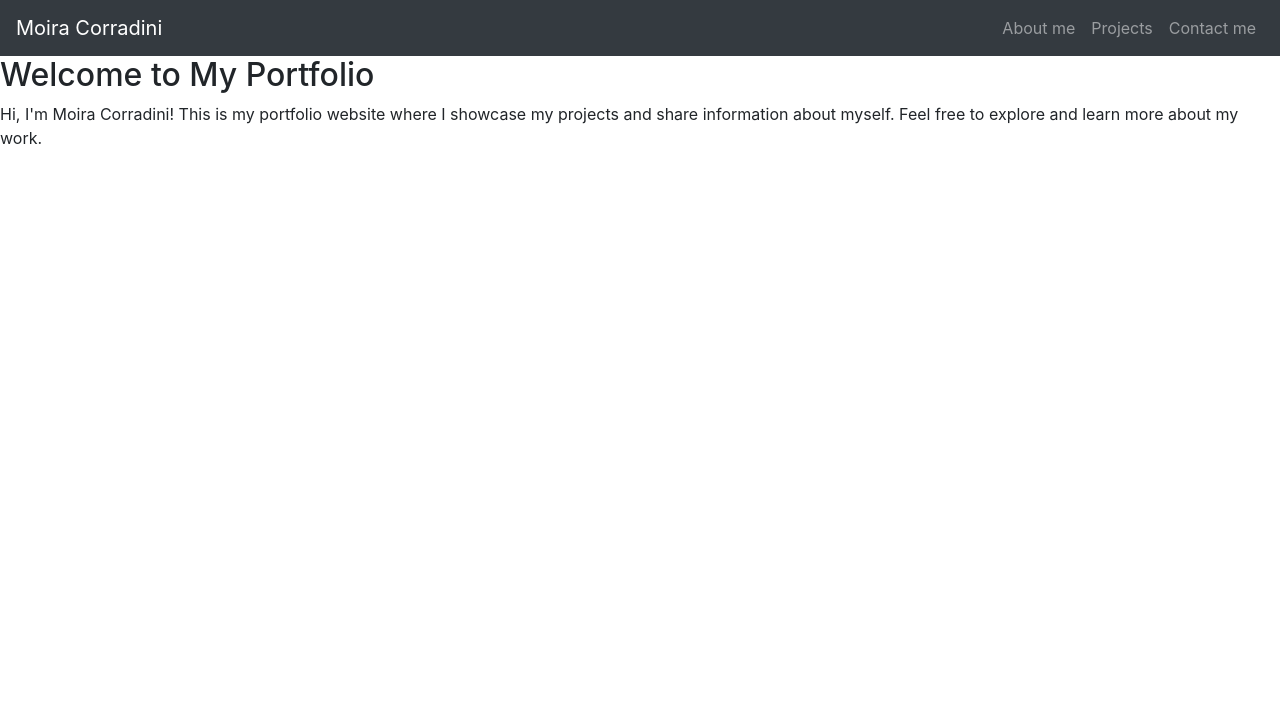
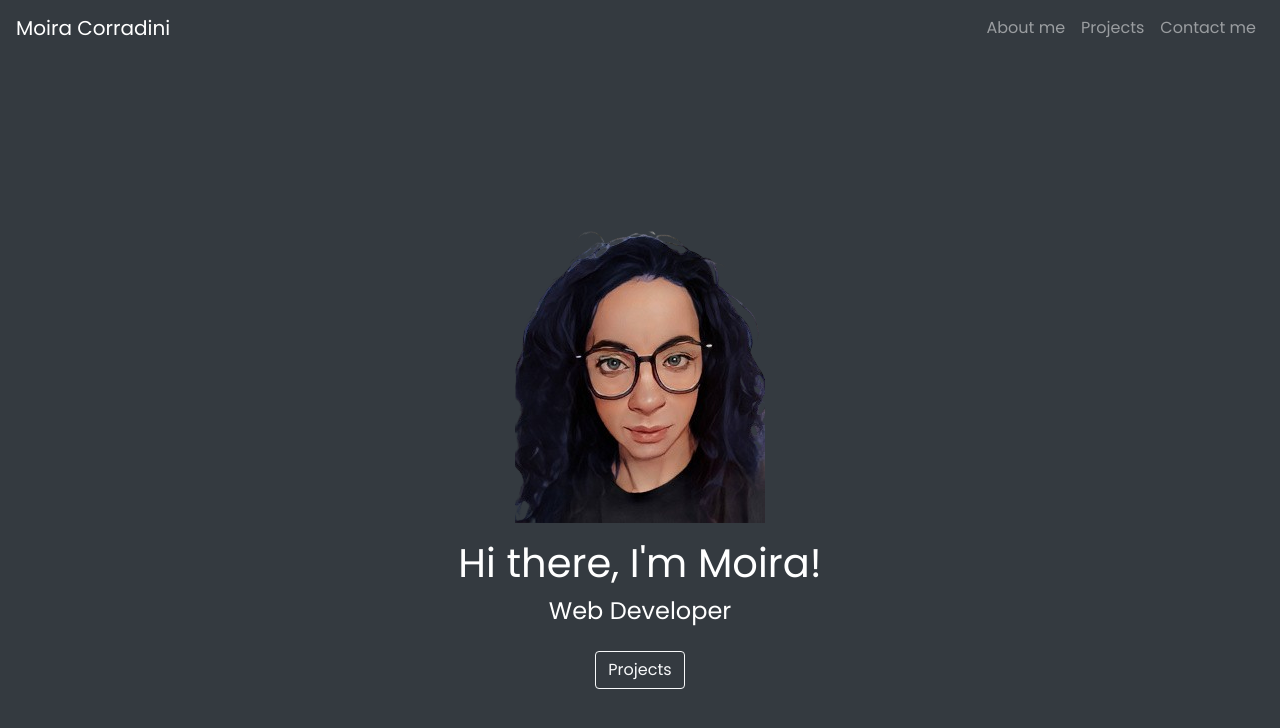
Before and after one commit to movi1/my-portfolio, a React (Create React App) app: page / in a window 1280 px wide. Shown: the top 728 px of the page. Built offline with nearby package versions, Linux system fonts and the light colour scheme.

Commit message:
add image and button

```diff
--- /dev/null
+++ b/src/components/home-page.css
@@ -0,0 +1,43 @@
+
+@import url('https://fonts.googleapis.com/css2?family=Poppins&display=swap');
+
+/* home-page.css */
+
+body {
+    margin: 0;
+    padding: 0;
+    font-family: 'Poppins', sans-serif;
+}
+
+.container-fluid {
+    height: 100%;
+}
+
+.text-center {
+    padding: 20px;
+}
+
+.img-fluid {
+    max-width: 100%;
+
+}
+
+h1 {
+    font-size: 2.5rem;
+    margin-bottom: 10px;
+}
+
+h4 {
+    font-size: 1.5rem;
+    margin-bottom: 10px;
+}
+
+
+
+/* .bg-dark {
+    background-color: #000 !important;
+} */
+
+.text-light {
+    color: #fff !important;
+}
--- a/src/components/home.jsx
+++ b/src/components/home.jsx
@@ -1,16 +1,27 @@
-// Home.js
 import React from 'react';
+import 'bootstrap/dist/css/bootstrap.min.css';
+import { Link } from 'react-router-dom';
+import './home-page.css';
 
-const Home = () => {
+const HomePage = () => {
   return (
-    <div>
-      <h2>Welcome to My Portfolio</h2>
-      <p>
-        Hi, I'm Moira Corradini! This is my portfolio website where I showcase my projects
-        and share information about myself. Feel free to explore and learn more about my work.
-      </p>
+    <div className="container-fluid bg-dark text-light min-vh-100 d-flex align-items-center justify-content-center">
+      <div className="text-center">
+        <img
+          src="/images/movi-avatar-no-bg.png"
+          alt="Moira Corradini"
+          className=" img-fluid mb-3"
+
+        />
+        <h1>Hi there, I'm Moira!</h1>
+        <h4>Web Developer</h4>
+        <Link to="/portfolio" className="btn btn-outline-light mt-3">
+           Projects
+        </Link>
+
+      </div>
     </div>
   );
 };
 
-export default Home;
+export default HomePage;
```
Also changed, not shown: public/images/movi-avatar-no-bg.png (added), public/images/movi-avatar.png (added).
